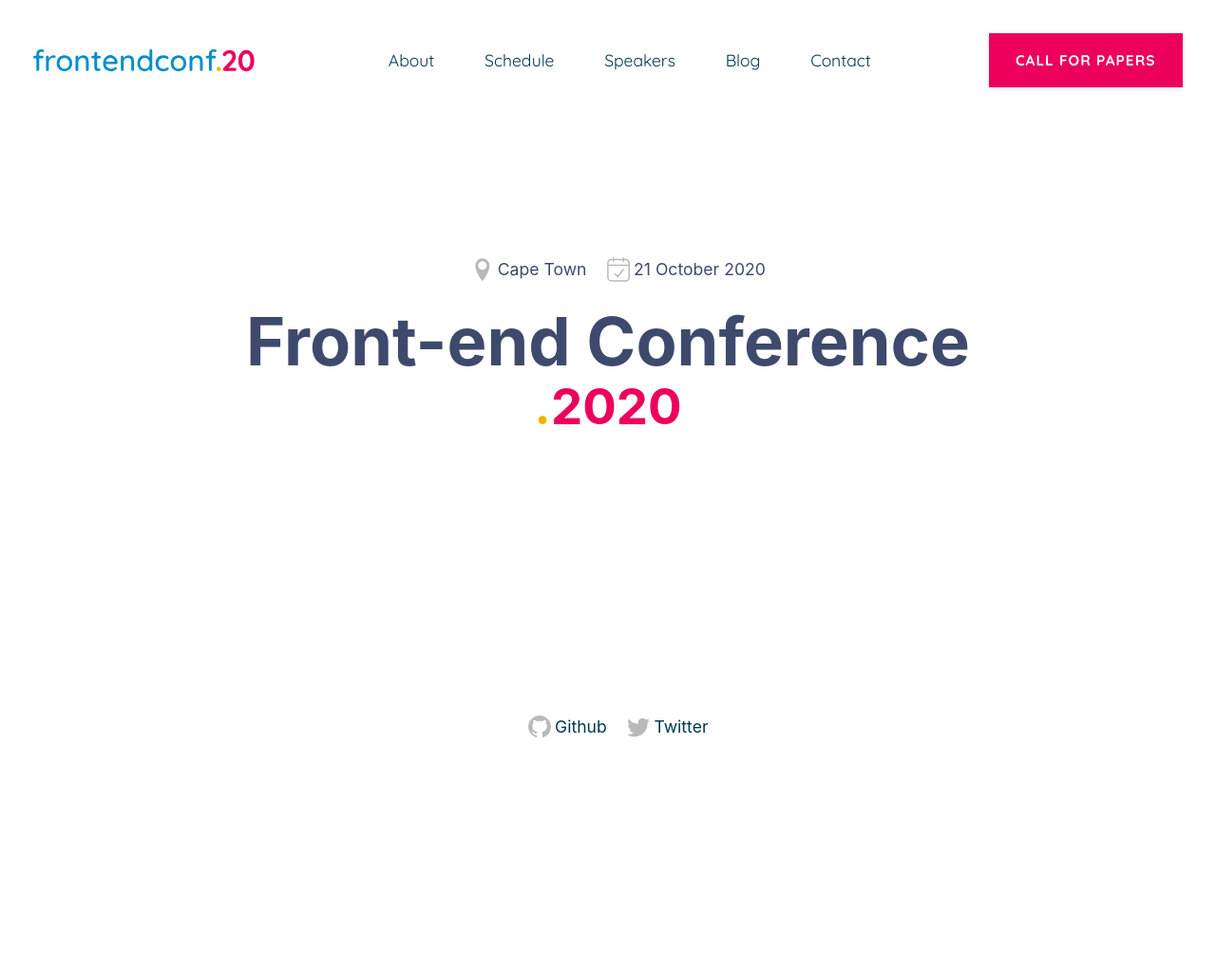
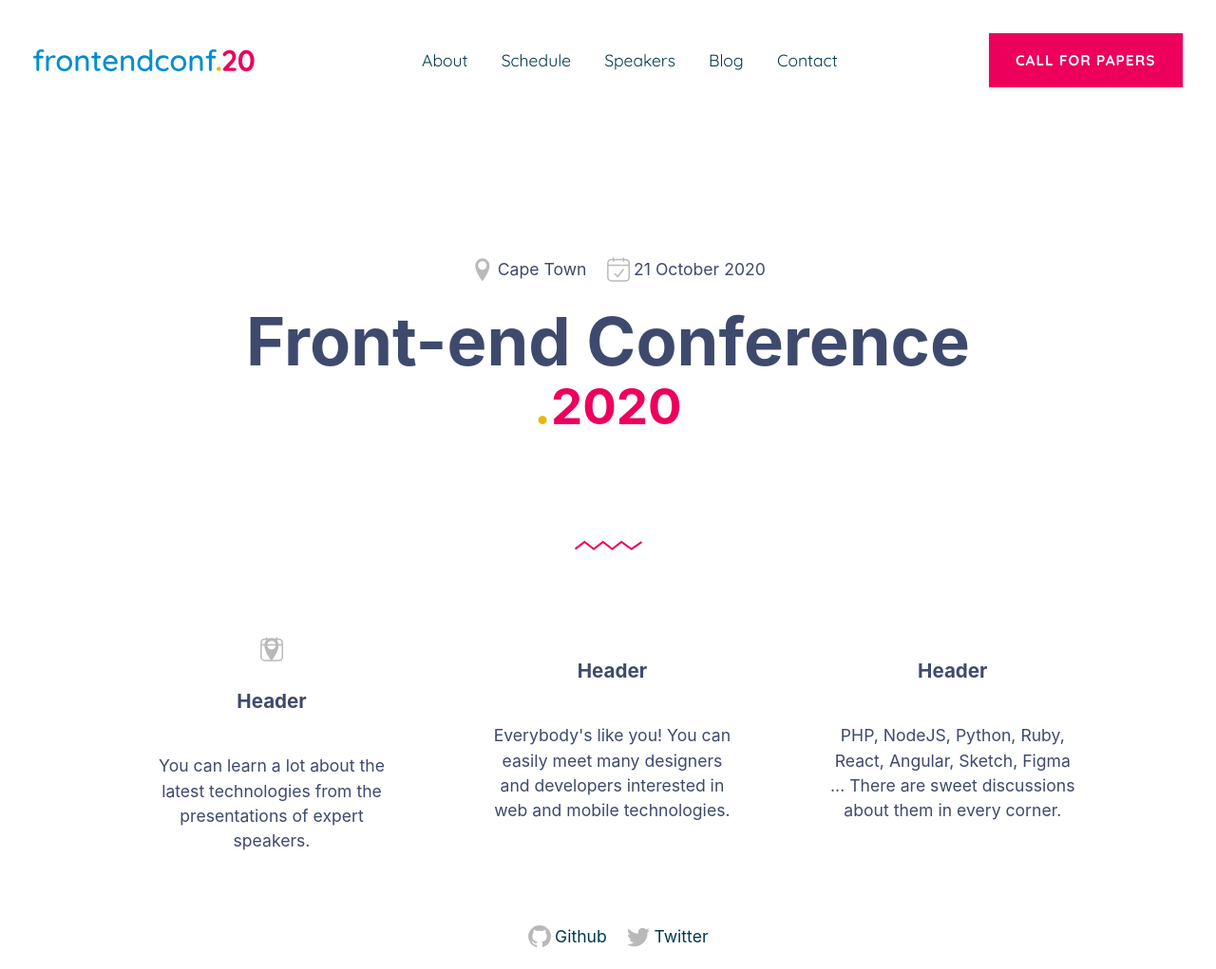
Before and after one commit to fedsa/front-end-conf-website, an Eleventy site: page index.md in a window 1280 px wide. Shown: the whole page at 95% size. Before the commit the page ends 800 px from the top, so only its background shows below. Built offline with nearby package versions, Linux system fonts and the light colour scheme; Eleventy itself is replaced by a stand-in of ours; files that its build step writes are made by us from their sources; files whose address does not match are found by name.

Commit message:
Column layouts

```diff
--- a/_includes/assets/css/inline.css
+++ b/_includes/assets/css/inline.css
@@ -145,7 +145,7 @@ header nav ul :first-child {
 
 header nav li {
 	display: inline-block;
-	margin-right: 3rem;
+	margin-right: 2rem;
 }
 
 header nav li:last-child {
@@ -160,6 +160,12 @@ header nav li a[data-current="current item"] {
 	font-weight: 700;
 	text-decoration: underline;
 	color: var(--accent);
+}
+
+@media screen and (max-width: 62.5em) {
+	header nav {
+		display: none;;
+	}
 }
 
 /* Posts List */
@@ -283,7 +289,7 @@ button {
 	white-space: nowrap;
 }
 
-.coming-soon {
+/* .coming-soon {
 	align-items: center;
 	display: flex;
 	justify-content: center;
@@ -293,21 +299,43 @@ button {
 
 .coming-soon .svg-logo {
 	width: 600px;
+} */
+
+/* layout */
+.grid {
+	display: grid;
 }
 
-/* layout */
+.three--column--grid {
+	grid-template-columns: repeat(auto-fit, minmax(300px, 1fr));;
+	grid-gap: 2rem;
+}
 
 .flex {
 	display: flex;
 }
 
-.flex--center {
+.flex--center-all {
 	align-items: center;
   justify-content: center;
 }
 
+.flex--center-hor {
+	align-items: center;
+	text-align: center;
+}
+
+.flex--center-vert {
+	justify-content: center;
+}
+
+
 .flex--column {
 	flex-direction: column;
+}
+
+.divider {
+	width: 100%;
 }
 
 /* Hero stuff */
--- a/_includes/assets/css/main.css
+++ b/_includes/assets/css/main.css
@@ -2,13 +2,26 @@
 
 /* Home page */
 
-.hero--home {
-  align-items: center;
-  display: flex;
-  flex-direction: column;
-  justify-content: center;
+/* Grid articles */
+
+.icon--text {
+  padding-block-start: 3rem;
+  padding-inline-start: 2rem;
+  padding-inline-end: 1.5rem;
 }
 
-.main-title {
-  font-size: 4rem;
+.icon--text-icon {
+  display: grid;
 }
+
+.icon--main, .icon--bg {
+  grid-column-start: 1;
+  grid-row-start: 1;
+  grid-column-end: 2;
+  grid-row-end: 2;
+  transition: transform 250ms ease-in-out;
+}
+
+.icon--text:hover .icon--bg {
+   transform: scale(2);
+}
--- /dev/null
+++ b/_includes/components/divider.njk
@@ -0,0 +1,3 @@
+<div class="divider flex flex--center-all">
+  <svg xmlns="http://www.w3.org/2000/svg" xmlns:xlink="http://www.w3.org/1999/xlink" width="71px" height="11px"> <path fill-rule="evenodd" d="M59.669,10.710 L49.164,3.306 L39.428,10.681 L29.714,3.322 L20.006,10.682 L10.295,3.322 L1.185,10.228 L-0.010,8.578 L10.295,0.765 L20.006,8.125 L29.714,0.765 L39.428,8.125 L49.122,0.781 L59.680,8.223 L69.858,1.192 L70.982,2.895 L59.669,10.710 Z" fill="#ec005c"></path></svg>
+</div>
--- a/_includes/components/footer.njk
+++ b/_includes/components/footer.njk
@@ -1,10 +1,10 @@
 <footer>
-  <div class="org--links flex flex--center">
-      <a href="" class="flex flex--center">
+  <div class="org--links flex flex--center-all">
+      <a href="" class="flex flex--center-all">
         <svg id="f03a9f2a-30e4-4cec-bcaa-4f7c1f7ee9b2" data-name="Layer 1" xmlns="http://www.w3.org/2000/svg" width="32" height="32" viewBox="0 0 32 32"><title>github</title><path d="M16.05,4a11.9,11.9,0,0,0-12,11.79A11.81,11.81,0,0,0,12.25,27c.6.11.82-.25.82-.57s0-1,0-2C9.72,25.13,9,22.84,9,22.84a3.1,3.1,0,0,0-1.33-1.73c-1.09-.73.08-.72.08-.72A2.53,2.53,0,0,1,9.6,21.61a2.59,2.59,0,0,0,3.5,1A2.45,2.45,0,0,1,13.86,21c-2.67-.29-5.47-1.31-5.47-5.82A4.56,4.56,0,0,1,9.62,12,4.18,4.18,0,0,1,9.73,8.9s1-.31,3.3,1.21a11.45,11.45,0,0,1,6,0c2.28-1.52,3.28-1.21,3.28-1.21A4.29,4.29,0,0,1,22.44,12a4.56,4.56,0,0,1,1.22,3.17c0,4.53-2.8,5.52-5.47,5.81A2.82,2.82,0,0,1,19,23.19c0,1.57,0,2.84,0,3.22s.21.68.83.56A11.77,11.77,0,0,0,28.05,15.8,11.9,11.9,0,0,0,16.05,4Z" fill="#bab9b9"/></svg>
         Github
       </a>
-      <a href="" class="flex flex--center">
+      <a href="" class="flex flex--center-all">
         <svg id="ef3a02da-763b-43c8-a461-423089aab7e2" data-name="Layer 1" xmlns="http://www.w3.org/2000/svg" width="32" height="32" viewBox="0 0 32 32"><title>twitter</title><path d="M28,9a10.38,10.38,0,0,1-2.84.78,4.94,4.94,0,0,0,2.17-2.72,9.66,9.66,0,0,1-3.12,1.19,4.92,4.92,0,0,0-8.51,3.37,5.13,5.13,0,0,0,.11,1.12A13.91,13.91,0,0,1,5.71,7.6,5,5,0,0,0,5,10.09a4.93,4.93,0,0,0,2.18,4.09A4.94,4.94,0,0,1,5,13.57v0a5,5,0,0,0,3.94,4.84,4.9,4.9,0,0,1-1.29.16,4.8,4.8,0,0,1-.93-.08A5,5,0,0,0,11.32,22a9.9,9.9,0,0,1-6.1,2.1A9.14,9.14,0,0,1,4,24a13.89,13.89,0,0,0,7.55,2.2,13.91,13.91,0,0,0,14-14c0-.21,0-.42,0-.63A9.86,9.86,0,0,0,28,9Z" fill="#bab9b9"/></svg>
         Twitter
       </a>
--- /dev/null
+++ b/_includes/components/grids/three-column-grid.njk
@@ -0,0 +1,20 @@
+<section class="content--container">
+  <div class="grid three--column--grid">
+    <article class="icon--text flex flex--column flex--center-hor">
+      <div class="icon--text-icon">
+        <img src="/static/images/icons/date.svg" class="icon--main">
+        <img src="/static/images/icons/Location.svg" class="icon--bg">
+      </div>
+      <h3>Header</h3>
+      <p>You can learn a lot about the latest technologies from the presentations of expert speakers.</p>
+    </article>
+    <article class="icon--text flex flex--column flex--center-hor">
+      <h3>Header</h3>
+      <p>Everybody's like you! You can easily meet many designers and developers interested in web and mobile technologies.</p>
+    </article>
+    <article class="icon--text flex flex--column flex--center-hor">
+      <h3>Header</h3>
+      <p>PHP, NodeJS, Python, Ruby, React, Angular, Sketch, Figma ... There are sweet discussions about them in every corner.</p>
+    </article>
+  </div>
+</section>
--- a/_includes/components/head.njk
+++ b/_includes/components/head.njk
@@ -19,7 +19,7 @@
   {% endset %}
   <style>{{ css | cssmin | safe }}</style>
 
-  {# <link rel="stylesheet" type="text/css" href="/_includes/assets/css/main.css"> #}
+  <link rel="stylesheet" type="text/css" href="/_includes/assets/css/main.css">
 
   {% set js %}
     {% include "assets/js/inline.js" %}
--- a/_includes/components/home-components/hero.njk
+++ b/_includes/components/home-components/hero.njk
@@ -1,11 +1,11 @@
 <section class="content--container">
-  <div class="hero--home flex flex--center flex--column">
-    <div class="place--date flex flex--center">
-      <span class="flex flex--center">
+  <div class="hero--home flex flex--center-all flex--column">
+    <div class="place--date flex flex--center-all">
+      <span class="flex flex--center-all">
         <svg id="be477379-6800-477f-ab7d-f32a4327b189" data-name="Layer 1" xmlns="http://www.w3.org/2000/svg" width="32" height="32" viewBox="0 0 32 32"><title>location</title><path d="M15.8,4.25a7.5,7.5,0,0,0-7.5,7.5c0,7.52,7.5,16.51,7.5,16.51s7.5-9,7.5-16.51A7.49,7.49,0,0,0,15.8,4.25Zm0,12a4.5,4.5,0,1,1,4.51-4.48A4.52,4.52,0,0,1,15.8,16.25Z" fill="#bab9b9"/></svg>
         Cape Town
       </span>
-      <span class="flex flex--center">
+      <span class="flex flex--center-all">
         <svg id="eea8e7ab-3b68-4646-a8c3-dd65e40aa4f6" data-name="Layer 1" xmlns="http://www.w3.org/2000/svg" width="32" height="32" viewBox="0 0 32 32"><title>date</title><path d="M23.52,4.8H22V4.06a.75.75,0,1,0-1.49,0V4.8h-9V4.06a.75.75,0,1,0-1.49,0V4.8H8.59A4.48,4.48,0,0,0,4.12,9.28V24.21a4.48,4.48,0,0,0,4.47,4.48H23.52A4.48,4.48,0,0,0,28,24.21V9.28A4.48,4.48,0,0,0,23.52,4.8Zm3,19.41h0a3,3,0,0,1-3,3H8.59a3,3,0,0,1-3-3V12.27h20.9Zm0-13.43H5.61V9.28a3,3,0,0,1,3-3h1.5V7a.75.75,0,1,0,1.49,0V6.3h9V7A.75.75,0,1,0,22,7V6.3h1.49a3,3,0,0,1,3,3ZM11.8,21a.75.75,0,0,1,0-1.05.74.74,0,0,1,1,0l2.4,2.4,5.45-6.82h0a.75.75,0,0,1,1.05-.11.75.75,0,0,1,.12,1l-6,7.46a.71.71,0,0,1-.54.28h0a.75.75,0,0,1-.53-.22Z" fill="#bab9b9"/></svg>
         21 October 2020
       </span>
--- a/_includes/layouts/home.njk
+++ b/_includes/layouts/home.njk
@@ -5,6 +5,10 @@ section: home
 
 {% include "components/home-components/hero.njk" %}
 
+{% include "components/divider.njk" %}
+
+{% include "components/grids/three-column-grid.njk" %}
+
 {# {% set postslist = collections.speaker %}
 {% include "components/postslist.njk" %}
 
```
Also changed, not shown: static/images/icons/wavy-line.svg (added).
